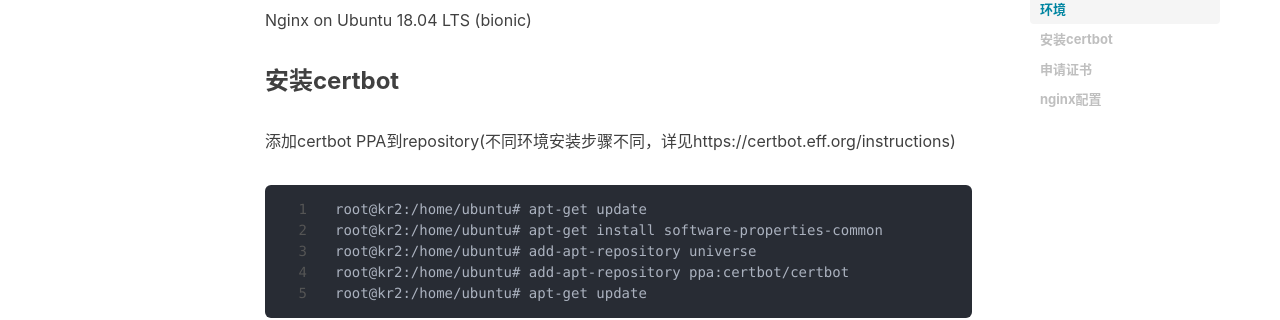
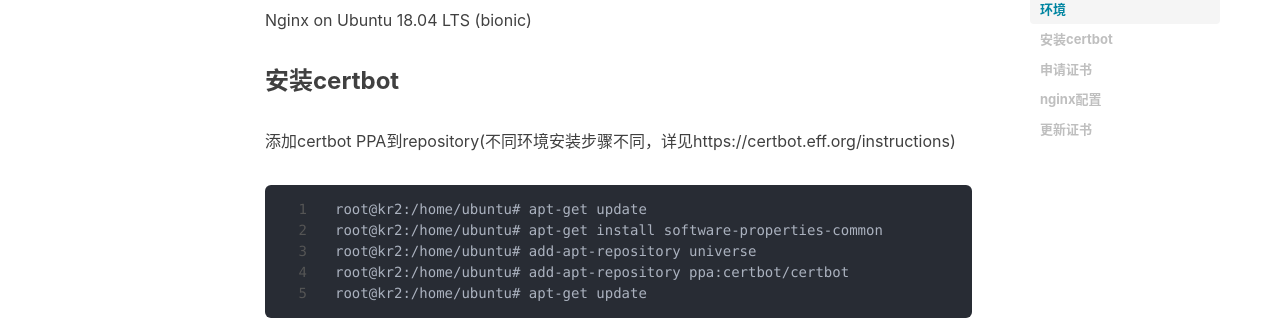
Before and after one commit to paladiny/paladiny.github.io, a Jekyll site: the page built from _posts/2020-06-22-wildcard_certificate.markdown, in a window 1280 px wide and 900 px high, scrolled down 424 px. Shown: the part 139-459 px from the top of the window. Built offline with Jekyll 4.4.1, drawn with Linux system fonts in a browser that asks for light colours; nearby versions of some CDN libraries; comment, search, counter and statistics services are not loaded.

Commit message:
Update 2020-06-22-wildcard_certificate.markdown

````diff
--- a/_posts/2020-06-22-wildcard_certificate.markdown
+++ b/_posts/2020-06-22-wildcard_certificate.markdown
@@ -190,3 +190,6 @@ server {
     return 404;
 }
 ```
+
+### 更新证书
+待续
````
